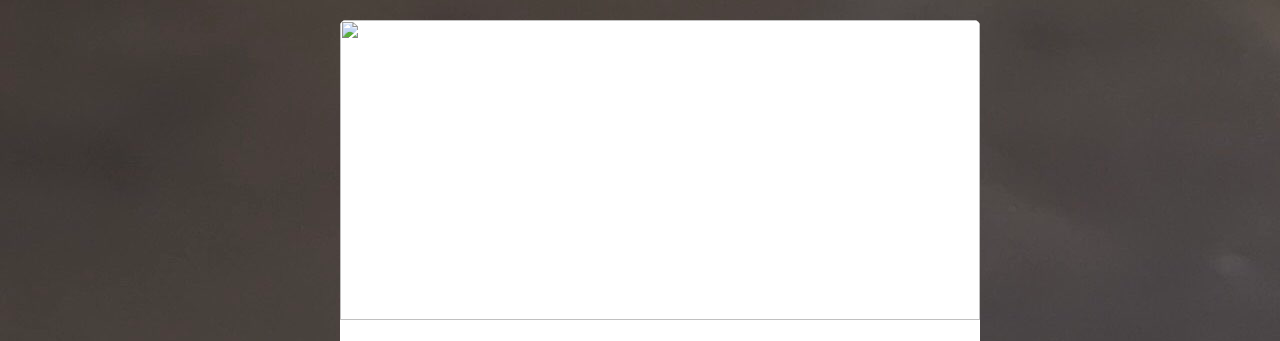
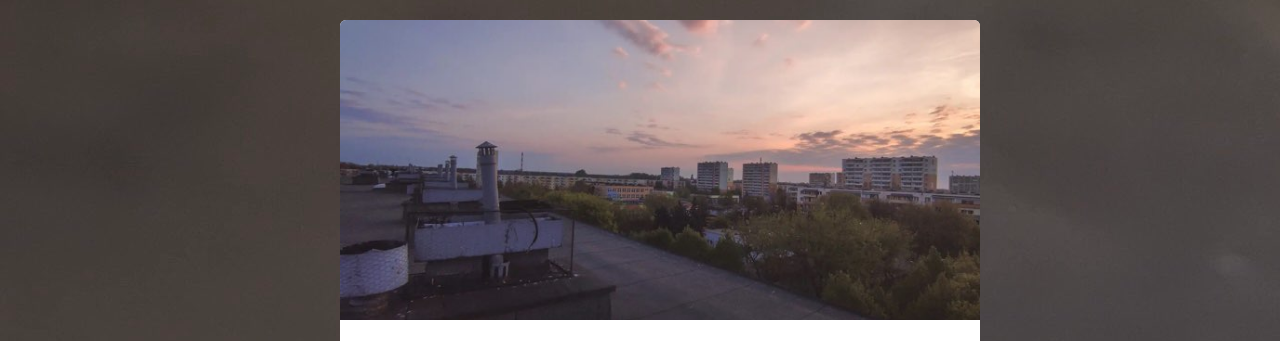
Before and after one commit to dreamerboycodingchad/Urban-Culture, a plain HTML site: page index.html in a window 1280 px wide. Shown: the top 341 px of the page. Drawn offline with Linux system fonts and the light colour scheme.

Commit message:
Update index.html

```diff
--- a/index.html
+++ b/index.html
@@ -16,7 +16,7 @@
     <body>
         <div class="bio">
             <div class="container">
-                <img src="city3.jpg" alt=""></img>
+                <img src="img/city3.jpg" alt=""></img>
 
                 <div class="link-container">
                     <section class="info">
```
